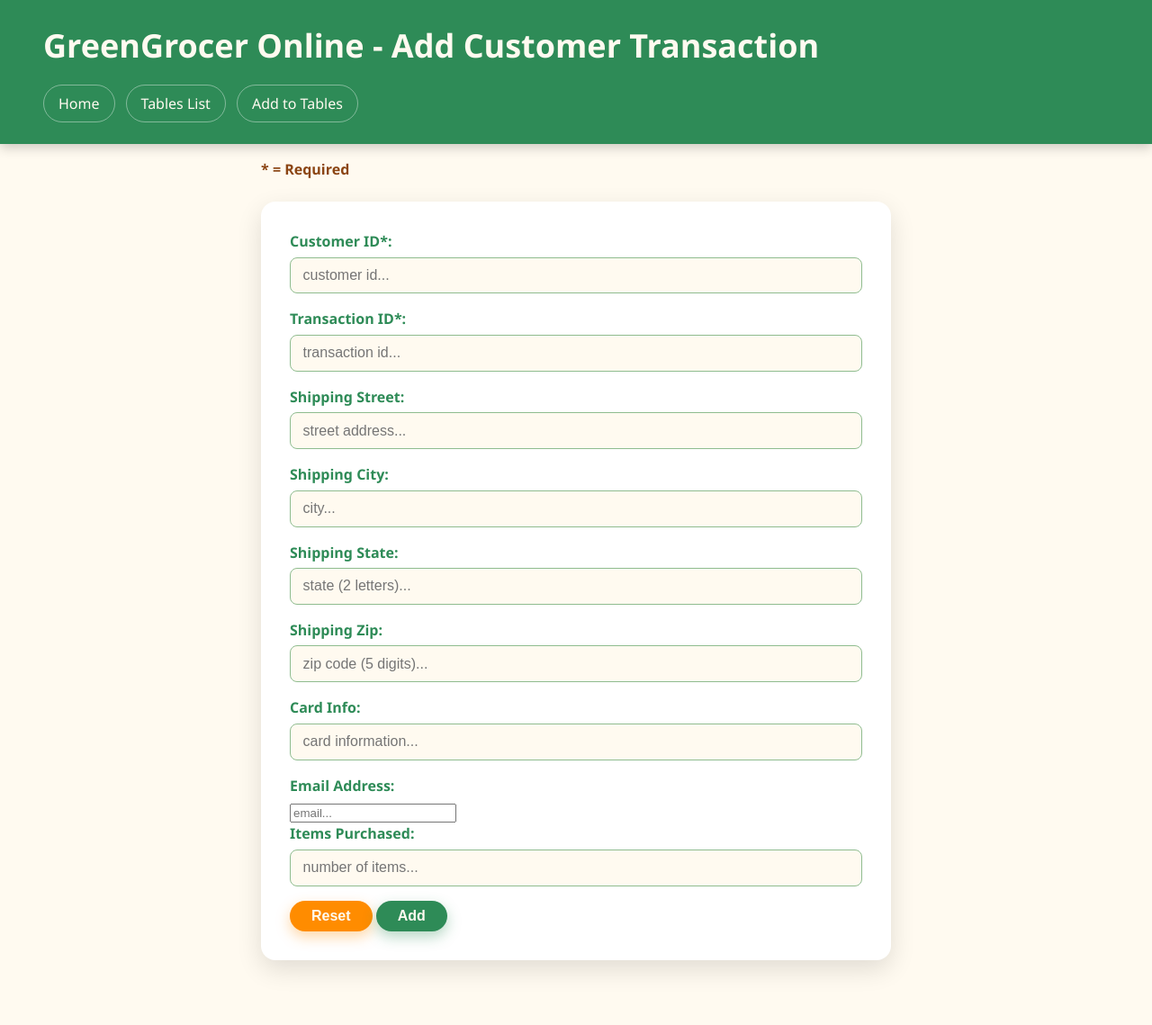
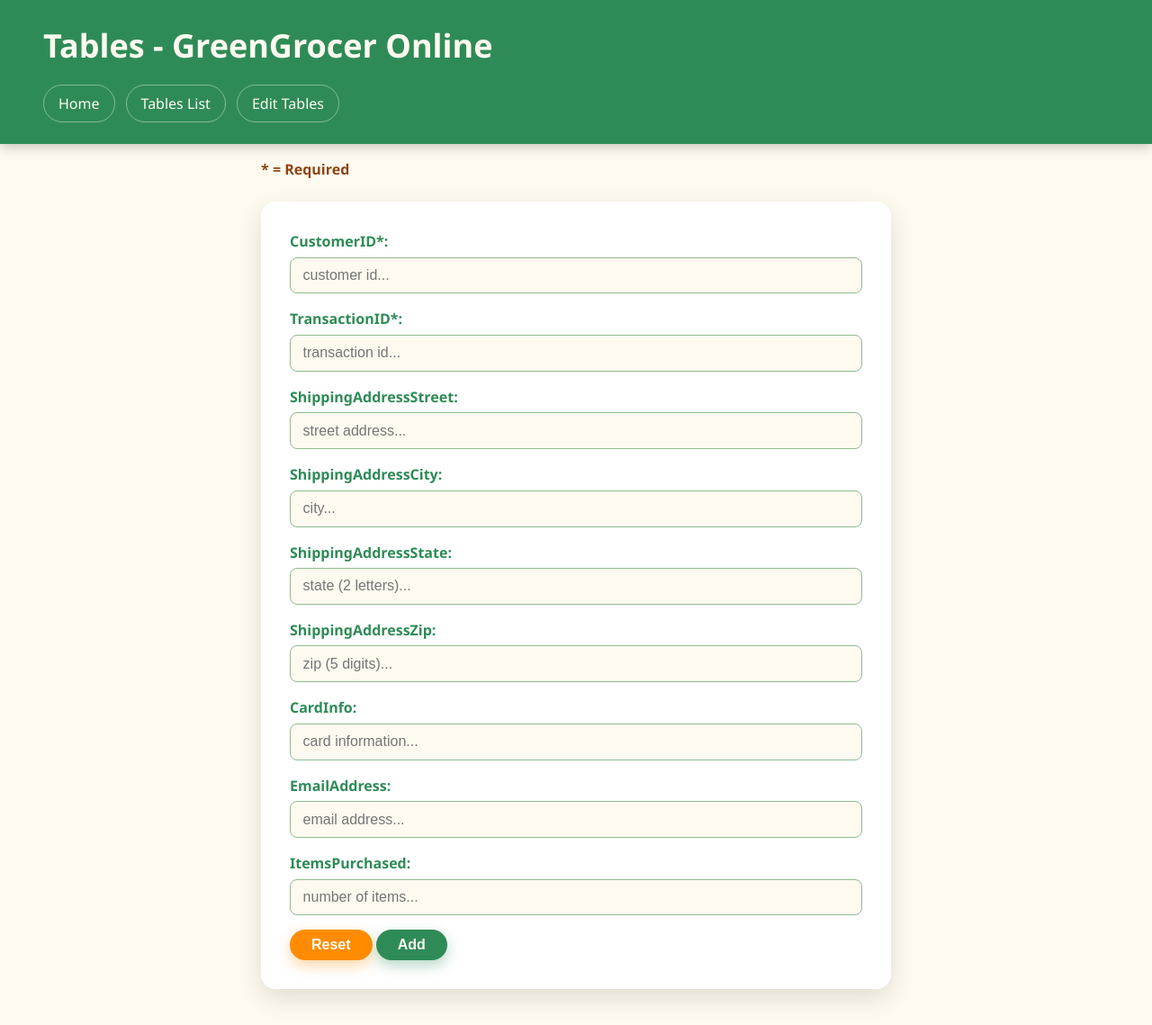
Before and after one commit to ejarredondo/Fall25OnlineShopping, a Flask app: template DB-app/templates/CustomerTransaction.html in a window 1280 px wide. Shown: the whole page at 90% size. Before the commit the page ends 1080 px from the top, so only its background shows below. Run offline with Flask 3, Linux system fonts and the light colour scheme; the template is opened without the code that fills it, so the values that code supplies are empty; parts of the project's set-up code (start-up, migrations or seed data) failed here and were passed over.

Commit message:
<updated CustomerTransaction.html file>

```diff
--- a/DB-app/templates/CustomerTransaction.html
+++ b/DB-app/templates/CustomerTransaction.html
@@ -1,53 +1,50 @@
 <!DOCTYPE html>
 <html>
 <head>
-    <title>Add Customer Transaction</title>
+    <title>Add CustomerTransaction - GreenGrocer Online</title>
     <link rel="stylesheet" href="styles.css">
 </head>
 <body>
     <div id="nav">
         <header>
-            <h1> GreenGrocer Online - Add Customer Transaction</h1>
+            <h1>Tables - GreenGrocer Online</h1>
         </header>
         <div class="nav-links">
             <a href="home.html">Home</a>
             <a href="tables.html">Tables List</a>
-            <a href="add_tables.html">Add to Tables</a>
+            <a href="add_tables.html">Edit Tables</a>
         </div>
     </div>
 
     <h4>* = Required</h4>
-    <form action="/customer_transactions" method="POST">
+    <form action="/add" method="POST">
 
-        <label for="customer_id">Customer ID*:</label>
-        <input id="customer_id" type="number" min="1" name="customer_id" placeholder="customer id..." required><br>
+        <label>CustomerID*:</label> <!-- <foreign key> -->
+        <input type="text" name="customer_id" placeholder="customer id..." required><br>
 
-        <label for="transaction_id">Transaction ID*:</label>
-        <input id="transaction_id" type="number" min="1" name="transaction_id" placeholder="transaction id..." required><br>
+        <label>TransactionID*:</label> <!-- <foreign key> -->
+        <input type="text" name="transaction_id" placeholder="transaction id..." required><br>
 
-        <label for="shipping_street">Shipping Street:</label>
-        <input id="shipping_street" type="text" name="shipping_street" maxlength="30" placeholder="street address..."><br>
+        <label>ShippingAddressStreet:</label>
+        <input type="text" name="shipping_address_street" placeholder="street address..."><br>
 
-        <label for="shipping_city">Shipping City:</label>
-        <input id="shipping_city" type="text" name="shipping_city" maxlength="30" placeholder="city..."><br>
+        <label>ShippingAddressCity:</label>
+        <input type="text" name="shipping_address_city" placeholder="city..."><br>
 
-        <label for="shipping_state">Shipping State:</label>
-        <input id="shipping_state" type="text" name="shipping_state" maxlength="2"
-               pattern="[A-Za-z]{2}" placeholder="state (2 letters)..."><br>
+        <label>ShippingAddressState:</label>
+        <input type="text" name="shipping_address_state" maxlength="2" placeholder="state (2 letters)..."><br>
 
-        <label for="shipping_zip">Shipping Zip:</label>
-        <input id="shipping_zip" type="text" name="shipping_zip" maxlength="5"
-               pattern="\\d{5}" placeholder="zip code (5 digits)..."><br>
+        <label>ShippingAddressZip:</label>
+        <input type="text" name="shipping_address_zip" maxlength="5" placeholder="zip (5 digits)..."><br>
 
-        <label for="card_info">Card Info:</label>
-        <input id="card_info" type="text" name="card_info" maxlength="30" placeholder="card information..."><br>
+        <label>CardInfo:</label>
+        <input type="text" name="card_info" placeholder="card information..."><br>
 
-        <label for="email_address">Email Address:</label>
-        <input id="email_address" type="email" name="email_address" maxlength="30" placeholder="email..."><br>
+        <label>EmailAddress:</label>
+        <input type="text" name="email_address" placeholder="email address..."><br>
 
-        <label for="items_purchased">Items Purchased:</label>
-        <input id="items_purchased" type="number" min="0" name="items_purchased"
-               placeholder="number of items..."><br>
+        <label>ItemsPurchased:</label>
+        <input type="number" name="items_purchased" placeholder="number of items..."><br>
 
         <button class="reset" type="reset">Reset</button>
         <button class="add" type="submit">Add</button>
```
